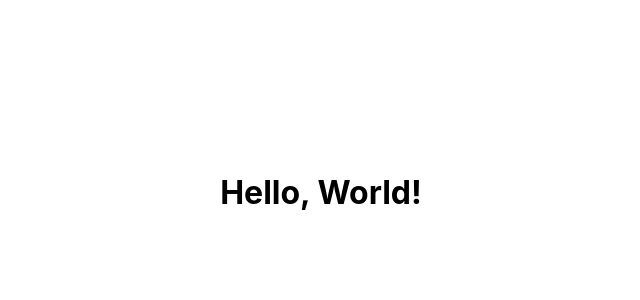
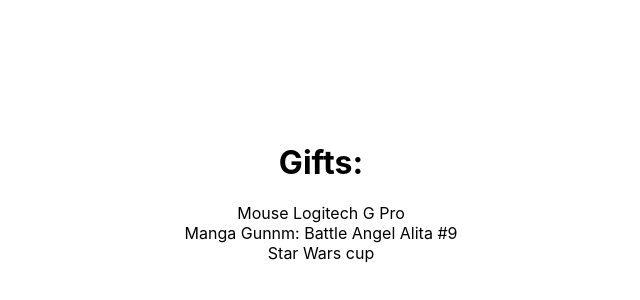
Before and after one commit to lopez-tomas/adviency, a React (Create React App) app: page / in a window 1280 px wide. Shown: the part 208-508 px from the top of the page, without its empty margins (319-959 px from the left). Built offline with nearby package versions, Linux system fonts and the light colour scheme.

Commit message:
[FEAT]: showing gifts.

```diff
--- a/src/App.jsx
+++ b/src/App.jsx
@@ -1,10 +1,24 @@
-import React from 'react';
+import React, { useState } from 'react';
+import './App.sass';
+
+const giftsList = [
+  'Mouse Logitech G Pro',
+  'Manga Gunnm: Battle Angel Alita #9',
+  'Star Wars cup'
+]
 
 const App = () => {
+  const [gifts, setGifts] = useState(giftsList);
+
   return (
-    <div className='App'>
-      <h1>Hello, World!</h1>
-    </div>
+    <main className='App'>
+      <h1>Gifts:</h1>
+      <ul>
+        {gifts.map((gift, index) => (
+          <li key={index}>{gift}</li>
+        ))}
+      </ul>
+    </main>
   )
 }
 
```
